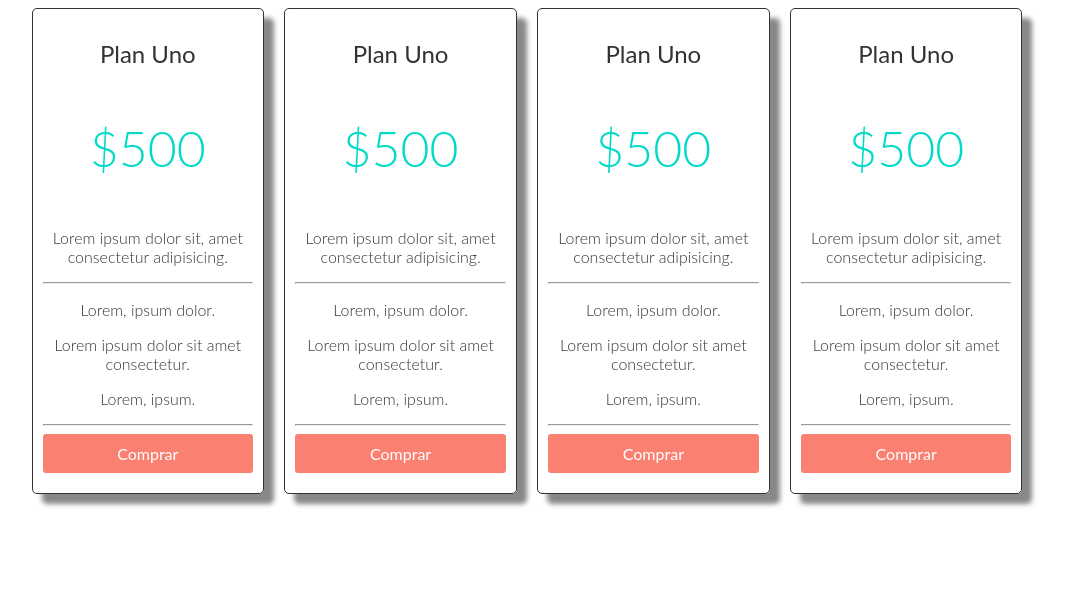
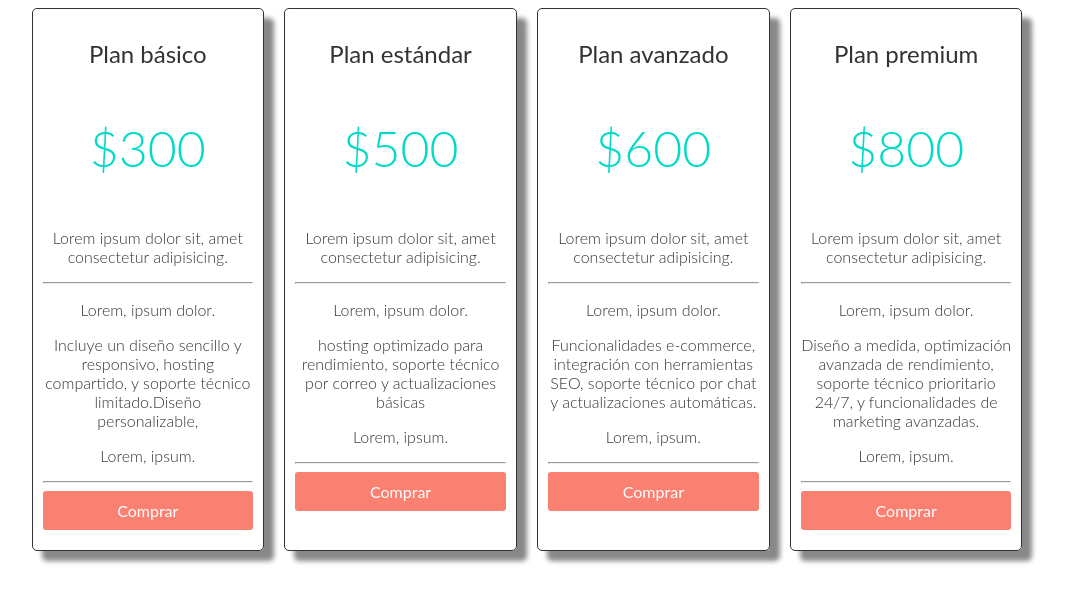
Before and after one commit to ryusakinol/tabla-precio, a plain HTML site: page index.html in a window 1280 px wide. Shown: the whole page, without its empty margins (113-1179 px from the left). Drawn offline with Linux system fonts and the light colour scheme.

Commit message:
Update index.html
descripcion de los planes y tipos de planes

```diff
--- a/index.html
+++ b/index.html
@@ -10,45 +10,46 @@
 <body>
     <section class="container flex text-center">
         <div class="columna">
-            <h2>Plan Uno</h2>
-            <p class="precio">$500</p>
+            <h2>Plan básico</h2>
+            <p class="precio">$300</p>
             <p>Lorem ipsum dolor sit, amet consectetur adipisicing.</p>
             <hr>
             <p>Lorem, ipsum dolor.</p>
-            <p>Lorem ipsum dolor sit amet consectetur.</p>
+            <p>Incluye un diseño sencillo y responsivo, hosting compartido, y soporte técnico limitado.Diseño personalizable,</p>
             <p>Lorem, ipsum.</p>
             <hr>
             <a href="#" class="btn-precio">Comprar</a>
         </div>
         <div class="columna">
-            <h2>Plan Uno</h2>
+            <h2>Plan estándar</h2>
             <p class="precio">$500</p>
             <p>Lorem ipsum dolor sit, amet consectetur adipisicing.</p>
             <hr>
             <p>Lorem, ipsum dolor.</p>
-            <p>Lorem ipsum dolor sit amet consectetur.</p>
+            <p> hosting optimizado para rendimiento, soporte técnico por correo y actualizaciones básicas</p>
             <p>Lorem, ipsum.</p>
             <hr>
             <a href="#" class="btn-precio">Comprar</a>
         </div>
         <div class="columna">
-            <h2>Plan Uno</h2>
-            <p class="precio">$500</p>
+            <h2>Plan avanzado</h2>
+            <p class="precio">$600</p>
             <p>Lorem ipsum dolor sit, amet consectetur adipisicing.</p>
             <hr>
             <p>Lorem, ipsum dolor.</p>
-            <p>Lorem ipsum dolor sit amet consectetur.</p>
+            <p>
+            Funcionalidades e-commerce, integración con herramientas SEO, soporte técnico por chat y actualizaciones automáticas.</p>
             <p>Lorem, ipsum.</p>
             <hr>
             <a href="#" class="btn-precio">Comprar</a>
         </div>
         <div class="columna">
-            <h2>Plan Uno</h2>
-            <p class="precio">$500</p>
+            <h2>Plan premium</h2>
+            <p class="precio">$800</p>
             <p>Lorem ipsum dolor sit, amet consectetur adipisicing.</p>
             <hr>
             <p>Lorem, ipsum dolor.</p>
-            <p>Lorem ipsum dolor sit amet consectetur.</p>
+            <p> Diseño a medida, optimización avanzada de rendimiento, soporte técnico prioritario 24/7, y funcionalidades de marketing avanzadas.</p>
             <p>Lorem, ipsum.</p>
             <hr>
             <a href="#" class="btn-precio">Comprar</a>
```
